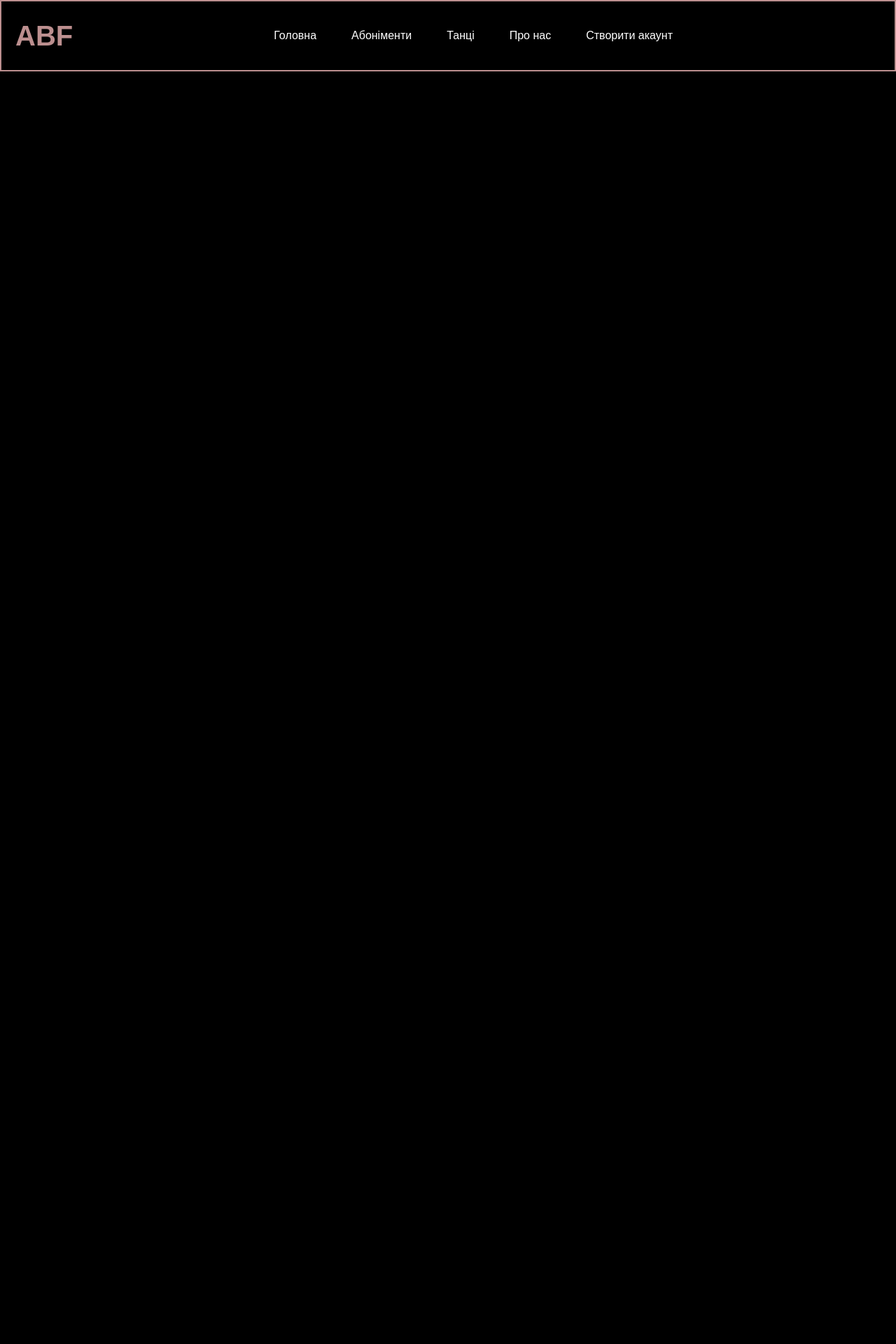
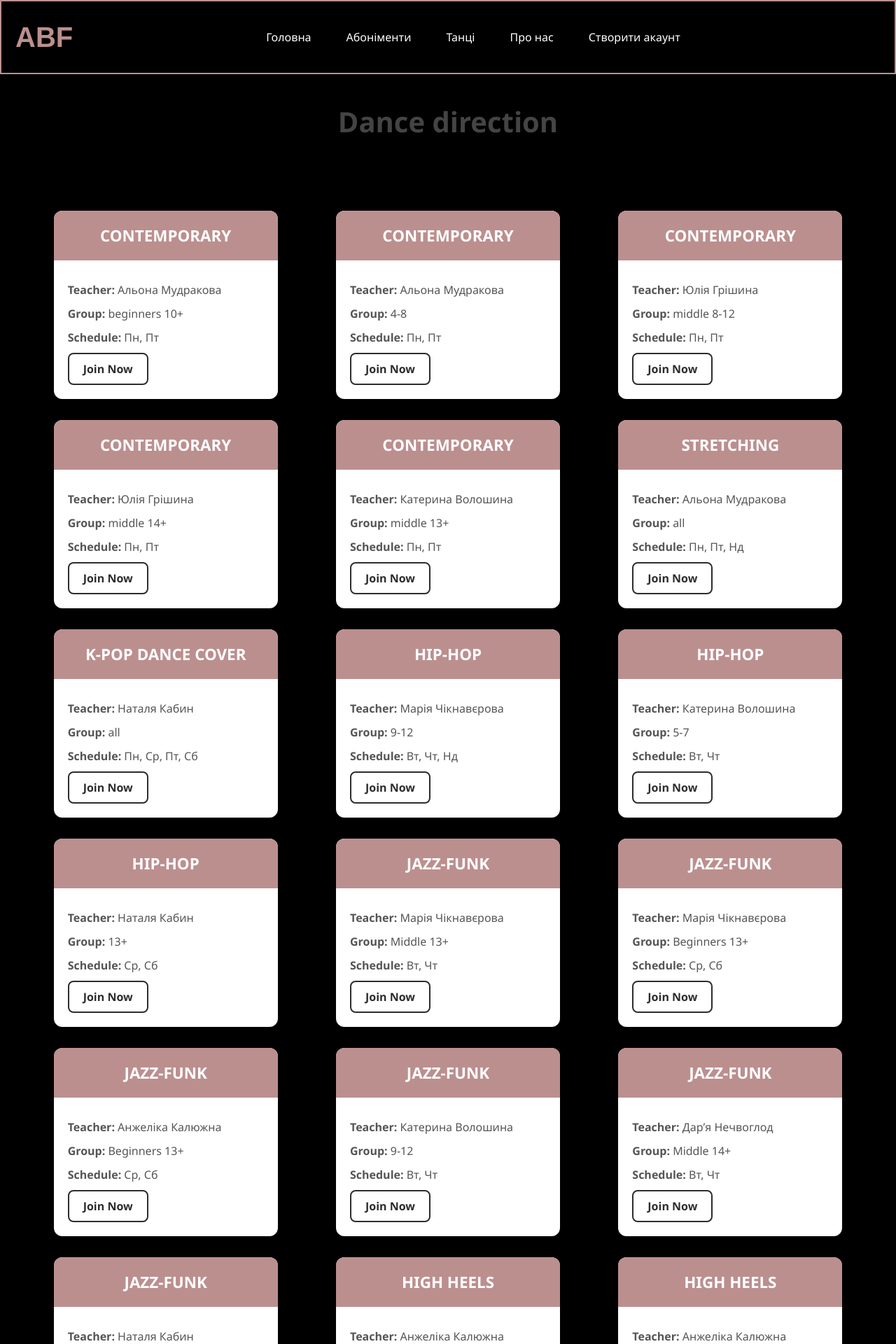
Before and after one commit to AnnaYal5/dance_studio_abf, a Flask app: page /dance in a window 1280 px wide. Shown: the top 1920 px of the page at 70% size. Before the commit the page ends 800 px from the top, so only its background shows below. Run offline with Flask 3, Linux system fonts and the light colour scheme.

Commit message:
add Dance direction

```diff
--- /dev/null
+++ b/dance_studio_abf/dance.json
@@ -0,0 +1,163 @@
+[
+    {
+        "id": 1,
+        "direction": "Contemporary",
+        "teacher": "Альона Мудракова",
+        "group": "beginners 10+",
+        "schedule": "Пн, Пт"
+    },
+    {
+        "id": 2,
+        "direction": "Contemporary",
+        "teacher": "Альона Мудракова",
+        "group": "4-8",
+        "schedule": "Пн, Пт"
+    },
+    {
+        "id": 3,
+        "direction": "Contemporary",
+        "teacher": "Юлія Грішина",
+        "group": "middle 8-12",
+        "schedule": "Пн, Пт"
+    },
+    {
+        "id": 4,
+        "direction": "Contemporary",
+        "teacher": "Юлія Грішина",
+        "group": "middle 14+",
+        "schedule": "Пн, Пт"
+    },
+    {
+        "id": 5,
+        "direction": "Contemporary",
+        "teacher": "Катерина Волошина",
+        "group": "middle 13+",
+        "schedule": "Пн, Пт"
+    },
+    {
+        "id": 6,
+        "direction": "Stretching",
+        "teacher": "Альона Мудракова",
+        "group": "all",
+        "schedule": "Пн, Пт, Нд"
+    },
+    {
+        "id": 7,
+        "direction": "K-pop Dance Cover",
+        "teacher": "Наталя Кабин",
+        "group": "all",
+        "schedule": "Пн, Ср, Пт, Сб"
+    },
+    {
+        "id": 8,
+        "direction": "Hip-Hop",
+        "teacher": "Марія Чікнавєрова",
+        "group": "9-12",
+        "schedule": "Вт, Чт, Нд"
+    },
+    {
+        "id": 9,
+        "direction": "Hip-Hop",
+        "teacher": "Катерина Волошина",
+        "group": "5-7",
+        "schedule": "Вт, Чт"
+    },
+    {
+        "id": 10,
+        "direction": "Hip-Hop",
+        "teacher": "Наталя Кабин",
+        "group": "13+",
+        "schedule": "Ср, Сб"
+    },
+    {
+        "id": 11,
+        "direction": "Jazz-Funk",
+        "teacher": "Марія Чікнавєрова",
+        "group": "Middle 13+",
+        "schedule": "Вт, Чт"
+    },
+    {
+        "id": 12,
+        "direction": "Jazz-Funk",
+        "teacher": "Марія Чікнавєрова",
+        "group": "Beginners 13+",
+        "schedule": "Ср, Сб"
+    },
+    {
+        "id": 13,
+        "direction": "Jazz-Funk",
+        "teacher": "Анжеліка Калюжна",
+        "group": "Beginners 13+",
+        "schedule": "Ср, Сб"
+    },
+    {
+        "id": 14,
+        "direction": "Jazz-Funk",
+        "teacher": "Катерина Волошина",
+        "group": "9-12",
+        "schedule": "Вт, Чт"
+    },
+    {
+        "id": 15,
+        "direction": "Jazz-Funk",
+        "teacher": "Дар’я Нечвоглод",
+        "group": "Middle 14+",
+        "schedule": "Вт, Чт"
+    },
+    {
+        "id": 16,
+        "direction": "Jazz-Funk",
+        "teacher": "Наталя Кабин",
+        "group": "Middle 13+",
+        "schedule": "Ср, Сб"
+    },
+    {
+        "id": 17,
+        "direction": "High Heels",
+        "teacher": "Анжеліка Калюжна",
+        "group": "з нуля",
+        "schedule": "Пн, Ср"
+    },
+    {
+        "id": 18,
+        "direction": "High Heels",
+        "teacher": "Анжеліка Калюжна",
+        "group": "Beginners",
+        "schedule": "Ср, Сб"
+    },
+    {
+        "id": 19,
+        "direction": "High Heels",
+        "teacher": "Дар’я Нечвоглод",
+        "group": "PRO",
+        "schedule": "Вт, Чт"
+    },
+    {
+        "id": 20,
+        "direction": "High Heels",
+        "teacher": "Валерія Редька",
+        "group": "Beginners",
+        "schedule": "Вт, Чт"
+    },
+    {
+        "id": 21,
+        "direction": "High Heels",
+        "teacher": "Дар’я Нечвоглод",
+        "group": "Middle",
+        "schedule": "Ср, Пт"
+    },
+    {
+        "id": 22,
+        "direction": "High Heels",
+        "teacher": "Дарина Кулеба",
+        "group": "Beginners",
+        "schedule": "Ср, Сб"
+    },
+    {
+        "id": 23,
+        "direction": "Breakdance",
+        "teacher": "Артем Чернокур",
+        "group": "6+",
+        "schedule": "Пн, Пт"
+    }
+]
--- a/dance_studio_abf/main.py
+++ b/dance_studio_abf/main.py
@@ -1,10 +1,10 @@
-from flask import Flask, render_template, redirect, url_for, request, flash
+from flask import Flask, render_template, redirect, url_for, request, flash, session
 from flask_sqlalchemy import SQLAlchemy
 from werkzeug.security import generate_password_hash, check_password_hash
-
+import json
 
 app = Flask(__name__)
-
+app.secret_key = "fjyhcvhtfd5667bl"
 app.config['SQLALCHEMY_DATABASE_URI'] = 'sqlite:///site.db'
 app.config['SQLALCHEMY_TRACK_MODIFICATIONS'] = False
 db = SQLAlchemy(app)
@@ -20,9 +20,13 @@ class User(db.Model):
     password = db.Column(db.String(150), nullable=False)
     phone = db.Column(db.String(13), nullable=False)
 
-
 @app.route('/register', methods=['GET', 'POST'])
 def register():
+
+    if 'user_id' in session:
+        flash('You are already logged in.', 'info')
+        return redirect(url_for('user_account'))
+
     if request.method == 'POST':
         username = request.form['username']
         email = request.form['email']
@@ -34,29 +38,35 @@ def register():
             flash('User already exists!', 'danger')
             return redirect(url_for('register'))
 
-
         password_hash = generate_password_hash(password, method='pbkdf2:sha256')
-
 
         new_user = User(username=username, email=email, password=password_hash, phone=phone)
         db.session.add(new_user)
         db.session.commit()
 
-        flash('Registration successful! Please select a membership plan.', 'success')
+
+        session['user_id'] = new_user.id
+        flash('Registration successful! You are now logged in.', 'success')
         return redirect(url_for('user_account'))
 
     return render_template('register.html')
 
-
-with app.app_context():
-    db.create_all()
 @app.route("/header")
 def header():
     return render_template("header.html")
 
 @app.route("/dance")
 def dance():
-    return render_template("dance.html")
+    # Load the JSON data from the file
+    try:
+        with open("dance.json", 'r', encoding='utf-8') as f:
+            dance_data = json.load(f)
+    except FileNotFoundError:
+        flash('Dance data file not found!', 'danger')
+        return redirect(url_for('index'))
+
+    # Pass the data to the template
+    return render_template("dance.html", dance_data=dance_data)
 
 @app.route("/ticket")
 def ticket():
@@ -66,11 +76,32 @@ def ticket():
 def aboutus():
     return render_template("aboutus.html")
 
-@app.route("/user_account/<int:user_id>")
-def user_account(user_id):
-    user = User.query.get_or_404(user_id)
+@app.route("/user_account")
+def user_account():
+
+    user_id = session.get('user_id')
+
+    if not user_id:
+        flash('You must be logged in to view your account!', 'danger')
+        return redirect(url_for('register'))
+
+
+    user = User.query.get(user_id)
+
+    if user is None:
+        flash('User not found!', 'danger')
+        return redirect(url_for('index'))
+
     return render_template("user_account.html", user=user)
 
+@app.route("/logout")
+def logout():
+    session.pop('user_id', None)  # Видаляємо id користувача з сесії
+    flash('You have been logged out!', 'info')
+    return redirect(url_for('index'))
+
+with app.app_context():
+    db.create_all()
 
 if __name__ == "__main__":
     app.run(debug=True)
--- /dev/null
+++ b/dance_studio_abf/static/dance.css
@@ -0,0 +1,82 @@
+body {
+            font-family: 'Segoe UI', Tahoma, Geneva, Verdana, sans-serif;
+            margin: 0;
+            padding: 0;
+        }
+
+        h3 {
+            text-align: center;
+            margin-top: 40px;
+            font-size: 2.5rem;
+            color: #444;
+            font-weight: 600;
+        }
+
+        .cards-container {
+            display: grid;
+            grid-template-columns: repeat(auto-fill, minmax(280px, 1fr));
+            gap: 30px;
+            padding: 60px 50px;
+            justify-items: center;
+            max-width: 1300px;
+            margin: 0 auto;
+        }
+
+        .card {
+            background-color: #ffffff;
+            border-radius: 12px;
+            box-shadow: 0 10px 20px rgba(0, 0, 0, 0.08);
+            overflow: hidden;
+            width: 100%;
+            max-width: 320px;
+            transition: transform 0.3s ease, box-shadow 0.3s ease;
+        }
+
+        .card:hover {
+            transform: translateY(-5px);
+            box-shadow: 0 25px 30px rgba(0, 0, 0, 0.15);
+        }
+
+        .card-header {
+            background-color: #BC8F8F;
+            color: #fff;
+            padding: 20px;
+            font-size: 1.4rem;
+            text-align: center;
+            font-weight: bold;
+            text-transform: uppercase;
+        }
+
+        .card-body {
+            padding: 20px;
+            color: #555;
+            font-size: 1rem;
+            line-height: 1.5;
+        }
+
+        .card-body p {
+            margin: 10px 0;
+        }
+
+        .card-body a {
+            border: 2px solid #2d2d2d;
+            text-decoration: none;
+            color:  #2d2d2d;
+            padding: 9px 20px;
+            border-radius: 8px;
+            font-weight: bold;
+            transition: background-color 0.3s ease;
+            display: inline-block;
+        }
+
+        .card-body a:hover {
+            background-color: #BC8F8F;
+            color: white;
+            border: none;
+        }
+
+
+        h1 {
+            font-family: 'Montserrat', sans-serif;
+            color: #2d2d2d;
+        }
--- a/dance_studio_abf/static/index.css
+++ b/dance_studio_abf/static/index.css
@@ -1,7 +1,7 @@
     body {
     margin: 0;
     padding: 0;
-    font-family: Arial, sans-serif;
+    font-family: 'Segoe UI', Tahoma, Geneva, Verdana, sans-serif;
 
 }
 
--- a/dance_studio_abf/static/register.css
+++ b/dance_studio_abf/static/register.css
@@ -1,5 +1,5 @@
 body {
-    font-family: 'Arial', sans-serif;
+    font-family: 'Segoe UI', Tahoma, Geneva, Verdana, sans-serif;
     color: #fff;
     margin: 0;
     padding: 0;
--- a/dance_studio_abf/static/style.css
+++ b/dance_studio_abf/static/style.css
@@ -1,5 +1,5 @@
 body {
-    font-family: Arial, sans-serif;
+    font-family: 'Segoe UI', Tahoma, Geneva, Verdana, sans-serif;
     margin: 0;
     padding: 0;
     background-color: black;
--- a/dance_studio_abf/templates/dance.html
+++ b/dance_studio_abf/templates/dance.html
@@ -2,13 +2,43 @@
 <html lang="en">
 <head>
     <meta charset="UTF-8">
-    <title>abf</title>
-    <link rel="stylesheet" href="./style.css">
+    <meta name="viewport" content="width=device-width, initial-scale=1.0">
+    <title>Dance direction</title>
+    <link rel="stylesheet" href="{{ url_for('static', filename='dance.css') }}">
+</head>
 
-    {% extends 'header.html' %}
-    {% block content %}
+{% extends 'header.html' %}
+{% block content %}
+
 <body>
 
+    <h3>Dance direction</h3>
+
+    <div class="cards-container">
+        {% if dance_data %}
+            {% for dance_class in dance_data %}
+                <div class="card">
+                    <div class="card-header">
+                        {{ dance_class.direction }}
+                    </div>
+                    <div class="card-body">
+                        <p><strong>Teacher:</strong> {{ dance_class.teacher }}</p>
+                        <p><strong>Group:</strong> {{ dance_class.group }}</p>
+                        <p><strong>Schedule:</strong> {{ dance_class.schedule }}</p>
+                        <a href="#">Join Now</a>
+                    </div>
+
+
+                    </div>
+
+            {% endfor %}
+        {% else %}
+            <p style="text-align:center; color: #777;">No dance classes available.</p>
+        {% endif %}
+    </div>
+
 </body>
+
+{% endblock %}
+
 </html>
-{% endblock %}
--- a/dance_studio_abf/templates/index.html
+++ b/dance_studio_abf/templates/index.html
@@ -11,7 +11,7 @@
 </head>
 <body>
 <h2>Always big family</h2>
-<img src="">
+<img src="\Users\Влад\Desktop" alt="">
 <footer>
     <div class="footer-content">
         <p>&copy; 2024 Ваша компанія. Усі права захищені.</p>
```
Also changed, not shown: other parts of dance_studio_abf/static/style.css (+1 -0 lines), dance_studio_abf/templates/user_account.html (+91 -8 lines), dance_studio_abf/static/abc.jpg (added), dance_studio_abf/static/img.png (added).
